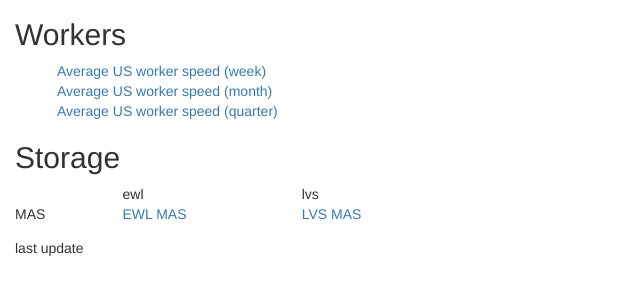
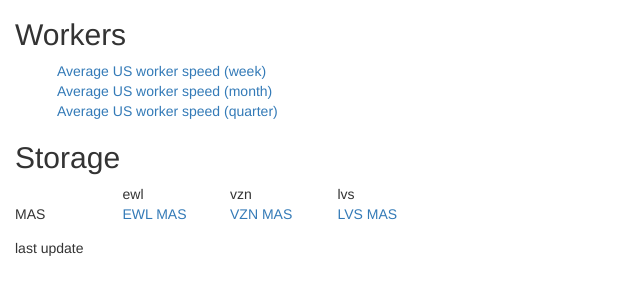
Before and after one commit to syncsynchalt/arcstats, a PHP site: page / in a window 1280 px wide. Shown: the part 185-485 px from the top of the page, without its empty margins (0-640 px from the left). Run offline with PHP 8.4, Linux system fonts and the light colour scheme.

Commit message:
New store

```diff
--- a/index.php
+++ b/index.php
@@ -59,53 +59,17 @@
     <div style="max-width: 400px">
     <div class="row">
         <div class="col-xs-3">&nbsp;</div>
-        <div class="col-xs-5">ewl</div>
-        <div class="col-xs-4">lvs</div>
+        <div class="col-xs-3">ewl</div>
+        <div class="col-xs-3">vzn</div>
+        <div class="col-xs-3">lvs</div>
     </div>
 
     <div class="row">
         <div class="col-xs-3">MAS</div>
-        <div class="col-xs-5"><a href="store/ewl-mas.php">EWL MAS</a></div>
-        <div class="col-xs-4"><a href="store/lvs-mas.php">LVS MAS</a></div>
+        <div class="col-xs-3"><a href="store/ewl-mas.php">EWL MAS</a></div>
+        <div class="col-xs-3"><a href="store/vzn-mas.php">VZN MAS</a></div>
+        <div class="col-xs-3"><a href="store/lvs-mas.php">LVS MAS</a></div>
     </div>
-<!--
-    <div class="row">
-        <div class="col-xs-3">exp na1</div>
-        <div class="col-xs-5"><a href="store/ewl-na1-export.php">EWL NA1 exp+mas</a></div>
-        <div class="col-xs-4"><a href="store/lvs-na1-export.php">LVS NA1 exp</a></div>
-    </div>
-    <div class="row">
-        <div class="col-xs-3">exp na2</div>
-        <div class="col-xs-5"><a href="store/ewl-na2-export.php">EWL NA2 exp</a></div>
-        <div class="col-xs-4"><a href="store/lvs-na2-export.php">LVS NA2 exp</a></div>
-    </div>
-    <div class="row">
-        <div class="col-xs-3">exp zfs</div>
-        <div class="col-xs-5"><a href="store/ewl-export.php">EWL ZFS exp</a></div>
-        <div class="col-xs-4"><a href="store/lvs-export.php">LVS ZFS exp</a></div>
-    </div>
-    <div class="row">
-        <div class="col-xs-3">exp ba</div>
-        <div class="col-xs-5"><a href="store/ba-export.php">EWL BA5 exp</a></div>
-    </div>
-
-    <div class="row">
-        <div class="col-xs-3">mas zfs</div>
-        <div class="col-xs-5"><a href="store/ewl-zfs.php">Englewood-0</a>
-            <a href="store/ewl-zfs-diff.php">(diff)</a></div>
-        <div class="col-xs-4"><a href="store/lvs-zfs.php">Denver-0</a>
-            <a href="store/lvs-zfs-diff.php">(diff)</a></div>
-    </div>
-
-    <div class="row">
-        <div class="col-xs-3">draining</div>
-        <div class="col-xs-5"><a href="store/ba-latisys2.php">latisys2</a></div>
-    </div>
-    <div class="row">
-        <div class="col-xs-3">draining</div>
-        <div class="col-xs-5"><a href="store/ba-englewood.php">englewood</a></div>
-    </div>
--->
     </div>
 </div>
 <p class="mt-1">last update <?= `ls ~mdriscoll/spurge/arc* | tail -n 1 | sed -e 's/.*arc_report_//' `; ?></p>
```
